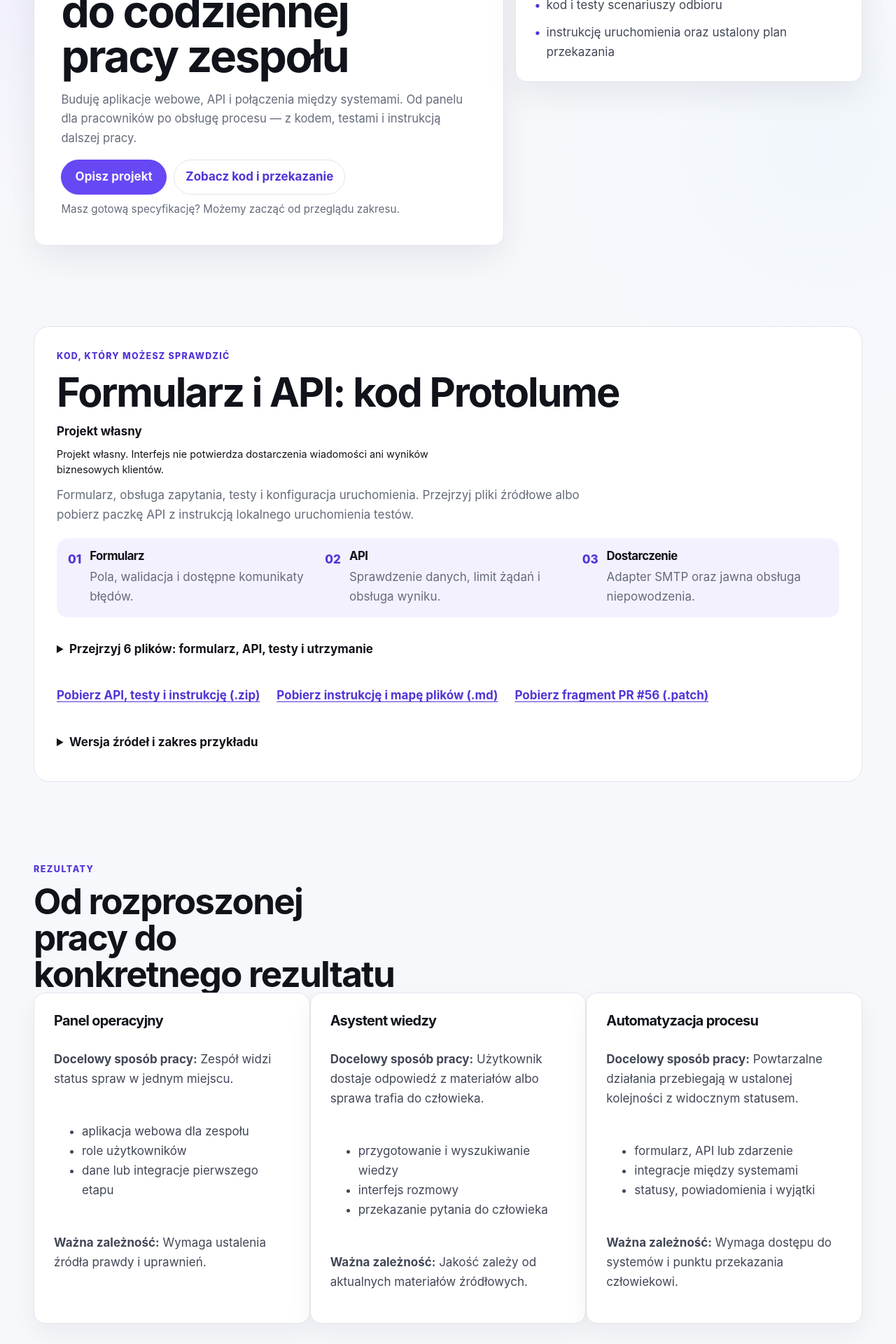
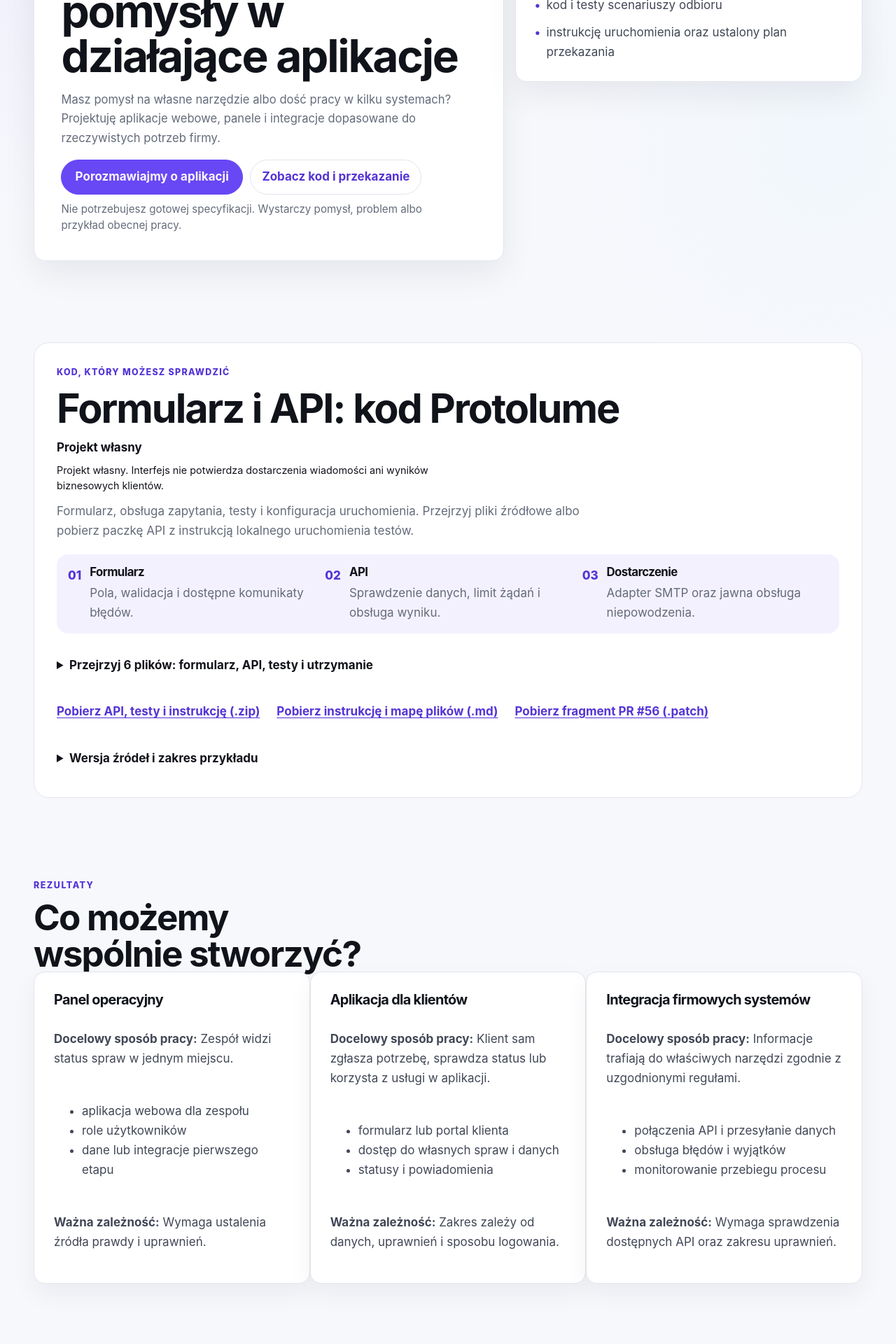
Before and after one commit to piotrbarabasz/ai-software-studio, an Angular app in the folder frontend/: page /development in a window 1280 px wide. Shown: the part 240-2160 px from the top of the page at 70% size. Built offline with nearby package versions, Linux system fonts and the light colour scheme.

Commit message:
feat(offer): align offer, application and partner copy with sales-first positioning

```diff
--- a/frontend/src/app/core/content/site.pl.ts
+++ b/frontend/src/app/core/content/site.pl.ts
@@ -68,9 +68,10 @@ export const researchDirections = [
 
 const solutionsContent: SolutionsPageContent = {
   path: '/rozwiazania',
-  eyebrow: 'Rozwiązania',
-  title: 'Który proces chcesz usprawnić?',
-  lead: 'Wybierz sytuację podobną do pracy Twojego zespołu. Na stronie rozwiązania znajdziesz rezultat, zakres i sposób sprawdzenia.',
+  eyebrow: 'Oferta Protolume',
+  title: 'Co możemy usprawnić lub zbudować dla Twojej firmy?',
+  lead:
+    'Możesz mieć konkretny pomysł albo tylko wiedzieć, co dziś nie działa. Zaczniemy od rozmowy, a rozwiązanie dopasujemy do celu.',
   solutions: serviceCatalog.map((service) => ({
     id: service.legacyAnchor,
     title: service.label,
@@ -79,12 +80,12 @@ const solutionsContent: SolutionsPageContent = {
     path: service.path,
   })),
   closingCta: {
-    title: 'Nie wiesz, który kierunek pasuje do procesu?',
-    lead: 'Opisz obecny sposób pracy. Pierwszym krokiem jest ustalenie problemu, a nie wybór technologii.',
+    title: 'Nie musisz wiedzieć, od czego zacząć.',
+    lead:
+      'Napisz, co chcesz zmienić lub stworzyć. Razem określimy pierwszy krok, możliwy zakres i sposób realizacji.',
     primaryCta: {
-      label: 'Opisz proces',
+      label: 'Porozmawiajmy o potrzebie',
       path: '/kontakt',
-      queryParams: { projectType: 'mvp_prototype' },
     },
   },
 };
@@ -121,10 +122,9 @@ const routeMetadata = [
   {
     path: '/rozwiazania',
     label: 'Rozwiązania',
-    title: brandTitle('Rozwiązania AI i automatyzacji'),
+    title: brandTitle('Oferta: automatyzacje, aplikacje i AI'),
     description: brandDescription(
-      serviceCatalog.map((service) => service.label).join(', ') +
-        ' — wybierz proces do usprawnienia.',
+      'Automatyzujemy procesy, budujemy aplikacje i wdrażamy AI. Zobacz przykłady zastosowań i porozmawiajmy o Twoim pomyśle.',
     ),
     kind: 'solutions',
   },
@@ -780,10 +780,11 @@ export const siteContent = {
   partner: {
     path: '/dla-software-house',
     eyebrow: 'Współpraca B2B',
-    title: 'Moduły AI i integracje dla software house’ów',
-    lead: 'Dołączam do zespołu przy konkretnym module: od przeglądu repozytorium po kod, testy i przekazanie. Współpraca może obejmować podwykonawstwo lub white-label, także dla dostawców zarządzanych usług IT (MSP).',
+    title: 'Wsparcie technologiczne dla software house’ów i MSP',
+    lead:
+      'Potrzebujesz pomocy przy aplikacji, integracji lub AI? Dołączam do określonego etapu prac — od rozpoznania potrzeb po kod i przekazanie. Możliwe jest podwykonawstwo lub white-label.',
     primaryCta: {
-      label: 'Opisz moduł',
+      label: 'Porozmawiajmy o współpracy',
       path: '/kontakt',
       queryParams: { projectType: 'software_house_partnership' },
     },
@@ -792,7 +793,7 @@ export const siteContent = {
       path: '/dla-software-house',
       fragment: 'przyklad-techniczny',
     },
-    fitTitle: 'Kiedy współpraca ma sens',
+    fitTitle: 'Kiedy warto mnie zaangażować',
     fitItems: [
       'Klient końcowy oczekuje funkcji AI, a zespół nie chce budować kompetencji od zera.',
       'Potrzebne jest szybkie demo lub technical discovery.',
@@ -863,23 +864,25 @@ export const siteContent = {
           'Demo służy ocenie wykonalności ograniczonego scenariusza. Ewentualne wdrożenie wymaga osobnego uzgodnienia zakresu, odpowiedzialności, wyceny i kryteriów odbioru.',
       },
     ],
-    closingTitle: 'Jaki moduł odciąży Twój zespół?',
+    closingTitle: 'Potrzebujesz wsparcia przy konkretnym projekcie?',
     closingLead:
-      'Opisz projekt, rolę partnera i etap prac. Pierwsza rozmowa służy sprawdzeniu dopasowania oraz ustaleniu możliwego następnego kroku.',
+      'Nie musisz mieć gotowego opisu modułu. Porozmawiajmy o celu, obecnym etapie i zakresie, który warto wydzielić do realizacji.',
     serviceType: 'Wsparcie techniczne AI dla software house’ów i MSP',
   },
   development: {
     path: '/development',
     eyebrow: 'Aplikacje i integracje',
-    title: 'Oprogramowanie do codziennej pracy zespołu',
-    lead: 'Buduję aplikacje webowe, API i połączenia między systemami. Od panelu dla pracowników po obsługę procesu — z kodem, testami i instrukcją dalszej pracy.',
-    heroNextStep: 'Masz gotową specyfikację? Możemy zacząć od przeglądu zakresu.',
+    title: 'Zamieniamy pomysły w działające aplikacje',
+    lead:
+      'Masz pomysł na własne narzędzie albo dość pracy w kilku systemach? Projektuję aplikacje webowe, panele i integracje dopasowane do rzeczywistych potrzeb firmy.',
+    heroNextStep:
+      'Nie potrzebujesz gotowej specyfikacji. Wystarczy pomysł, problem albo przykład obecnej pracy.',
     principles: [
       'działającą część aplikacji lub integrację według uzgodnionego zakresu',
       'kod i testy scenariuszy odbioru',
       'instrukcję uruchomienia oraz ustalony plan przekazania',
     ],
-    outcomesTitle: 'Od rozproszonej pracy do konkretnego rezultatu',
+    outcomesTitle: 'Co możemy wspólnie stworzyć?',
     outcomes: [
       {
         title: 'Panel operacyjny',
@@ -893,28 +896,28 @@ export const siteContent = {
         dependency: 'Wymaga ustalenia źródła prawdy i uprawnień.',
       },
       {
-        title: 'Asystent wiedzy',
-        startingPoint: 'Odpowiedzi są rozproszone w dokumentach i wiadomościach.',
+        title: 'Aplikacja dla klientów',
+        startingPoint: 'Klienci muszą dzwonić lub pisać, aby załatwić prostą sprawę.',
         targetWorkflow:
-          'Użytkownik dostaje odpowiedź z materiałów albo sprawa trafia do człowieka.',
+          'Klient sam zgłasza potrzebę, sprawdza status lub korzysta z usługi w aplikacji.',
         solutionElements: [
-          'przygotowanie i wyszukiwanie wiedzy',
-          'interfejs rozmowy',
-          'przekazanie pytania do człowieka',
+          'formularz lub portal klienta',
+          'dostęp do własnych spraw i danych',
+          'statusy i powiadomienia',
         ],
-        dependency: 'Jakość zależy od aktualnych materiałów źródłowych.',
+        dependency: 'Zakres zależy od danych, uprawnień i sposobu logowania.',
       },
       {
-        title: 'Automatyzacja procesu',
-        startingPoint: 'Formularze, wiadomości i systemy wymagają ręcznego przekazywania danych.',
+        title: 'Integracja firmowych systemów',
+        startingPoint: 'Dane trzeba przenosić między aplikacjami ręcznie.',
         targetWorkflow:
-          'Powtarzalne działania przebiegają w ustalonej kolejności z widocznym statusem.',
+          'Informacje trafiają do właściwych narzędzi zgodnie z uzgodnionymi regułami.',
         solutionElements: [
-          'formularz, API lub zdarzenie',
-          'integracje między systemami',
-          'statusy, powiadomienia i wyjątki',
+          'połączenia API i przesyłanie danych',
+          'obsługa błędów i wyjątków',
+          'monitorowanie przebiegu procesu',
         ],
-        dependency: 'Wymaga dostępu do systemów i punktu przekazania człowiekowi.',
+        dependency: 'Wymaga sprawdzenia dostępnych API oraz zakresu uprawnień.',
       },
     ],
     scope: {
@@ -936,17 +939,17 @@ export const siteContent = {
         'utrzymanie, rozwój i dyżury',
       ],
       pricingNote:
-        'Wycena zależy od potwierdzonego zakresu. Budżet w formularzu jest orientacyjny; zmiana zakresu może zmienić wycenę i harmonogram.',
+        'Wycena powstaje po omówieniu celu i zakresu. Możesz podać budżet orientacyjny, ale nie jest to warunek pierwszej rozmowy.',
     },
-    processTitle: 'Od celu do kodu, który można przejąć',
+    processTitle: 'Od rozmowy do działającego rozwiązania',
     deliverySteps: [
       {
-        title: 'Cel i pierwszy rezultat',
-        description: 'Wybieramy scenariusz, granice aplikacji i kryteria odbioru.',
+        title: 'Rozmawiamy o potrzebie',
+        description: 'Ustalamy, kto będzie korzystał z rozwiązania i co powinno działać w pierwszej wersji.',
       },
       {
-        title: 'Implementacja z punktami kontrolnymi',
-        description: 'Pokazujemy kolejne elementy i sprawdzamy ich działanie.',
+        title: 'Projektujemy i budujemy',
+        description: 'Pracujemy etapami, pokazujemy postępy i sprawdzamy uzgodnione scenariusze.',
       },
       {
         title: 'Odbiór i przekazanie',
@@ -955,10 +958,11 @@ export const siteContent = {
       },
     ],
     closingCta: {
-      title: 'Planujesz aplikację, API, integrację albo automatyzację?',
-      lead: 'Opisz obecną sytuację, użytkowników i oczekiwany rezultat. Jeśli zakres jest gotowy, przejdziemy dalej.',
+      title: 'Masz pomysł? Sprawdźmy, jak może działać.',
+      lead:
+        'Nie musisz mieć gotowej listy funkcji. Opowiedz o celu lub problemie, a zakres i wycenę ustalimy przed rozpoczęciem prac.',
       primaryCta: {
-        label: 'Opisz projekt',
+        label: 'Porozmawiajmy o aplikacji',
         path: '/kontakt',
         queryParams: { projectType: 'custom_web_app' },
       },
```
